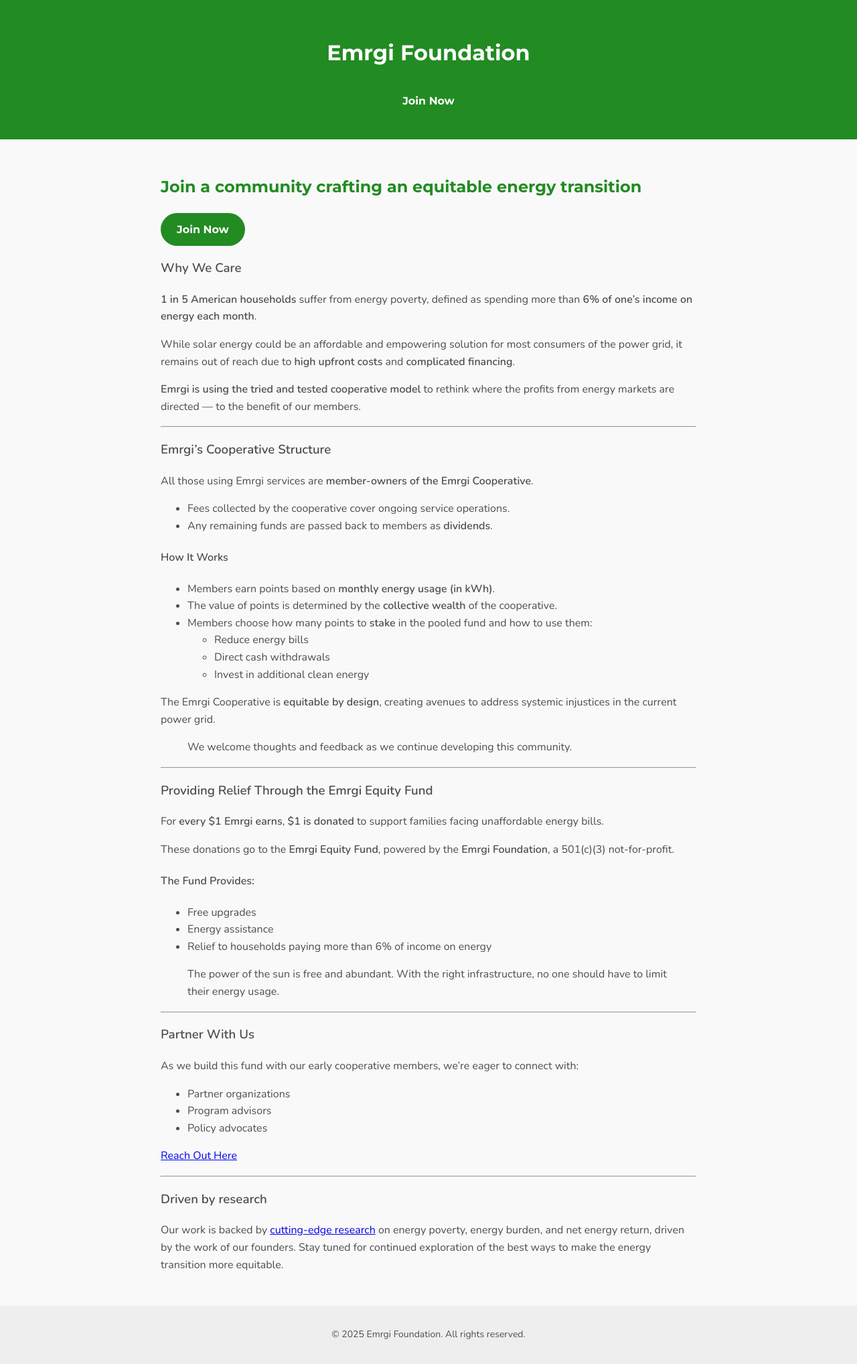
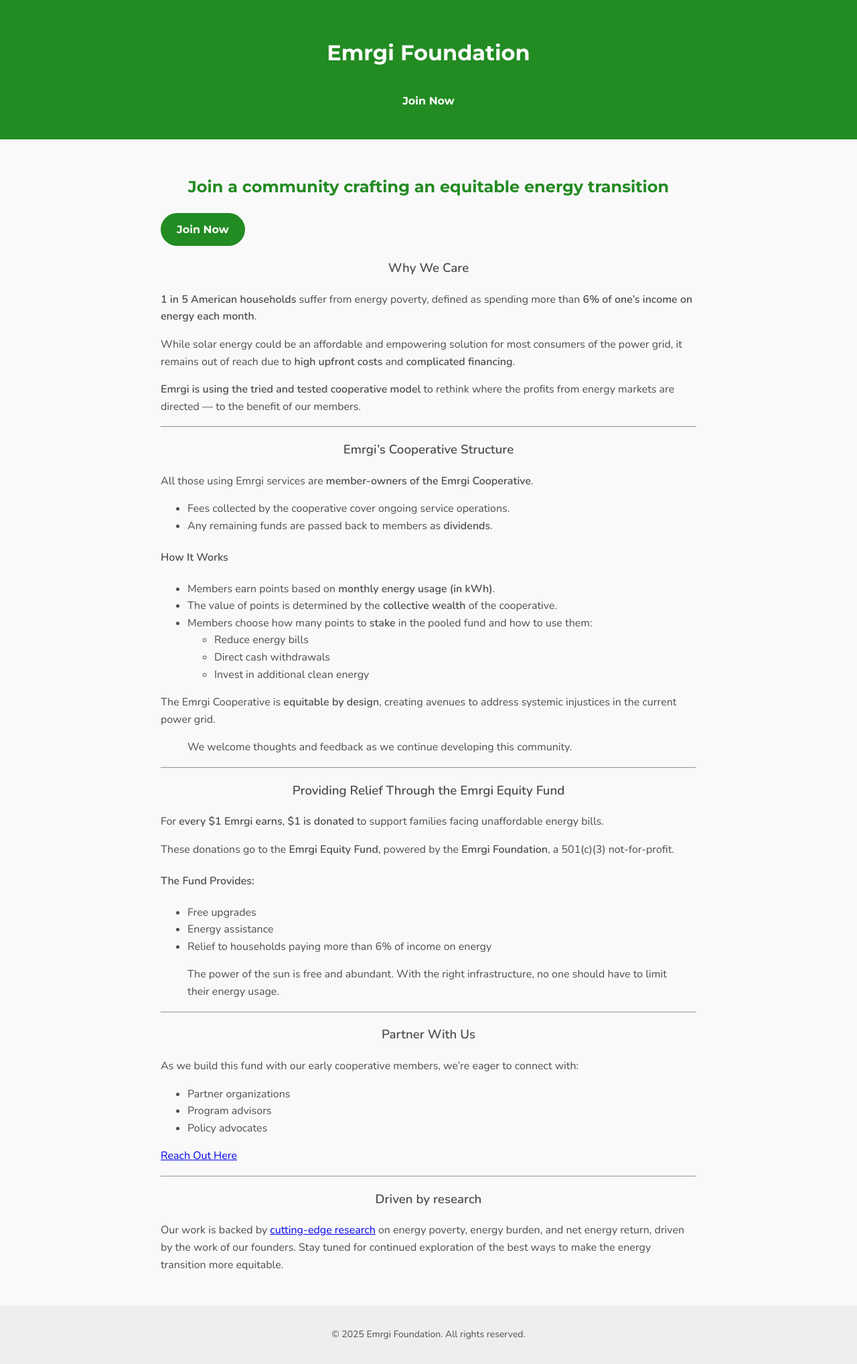
Before and after one commit to emergi-foundation/emergi-foundation.github.io, a Jekyll site: the page built from index.md, in a window 1280 px wide. Shown: the whole page at 67% size. Built offline with Jekyll 4.4.1, drawn with Linux system fonts in a browser that asks for light colours.

Commit message:
Update style.css
Signed-off-by: Eric Scheier <eric@scheier.org>

```diff
--- a/assets/css/style.css
+++ b/assets/css/style.css
@@ -76,3 +76,13 @@ body {
   color: var(--dark-gray);
   font-size: 0.875rem;
 }
+
+.page-header,
+.page-footer,
+.content > h1,
+.content > h2,
+.content > h3,
+.button,
+.callout {
+  text-align: center;
+}
```
